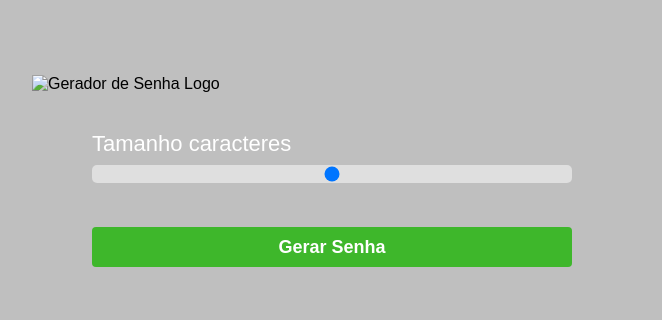
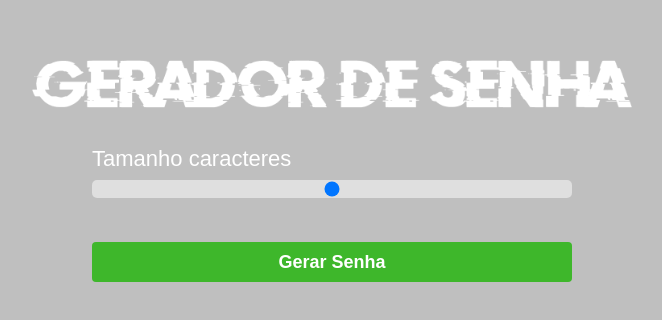
Before and after one commit to caiquepedasilva/geradorSenha, a plain HTML site: page index.html in a window 1280 px wide. Shown: the part 222-542 px from the top of the page, without its empty margins (308-970 px from the left). Drawn offline with Linux system fonts and the light colour scheme; the site is published under a folder, as on GitHub Pages, so addresses that start at the root find nothing.

Commit message:
Update index.html

```diff
--- a/index.html
+++ b/index.html
@@ -10,7 +10,7 @@
 </head>
 <body>
 
-    <img class="logo" src="/assets/logo.png" alt="Gerador de Senha Logo" />
+    <img class="logo" src="./assets/logo.png" alt="Gerador de Senha Logo" />
 
     <main class="container-input">
         <span>Tamanho <span id="valor"></span> caracteres</span>
```
